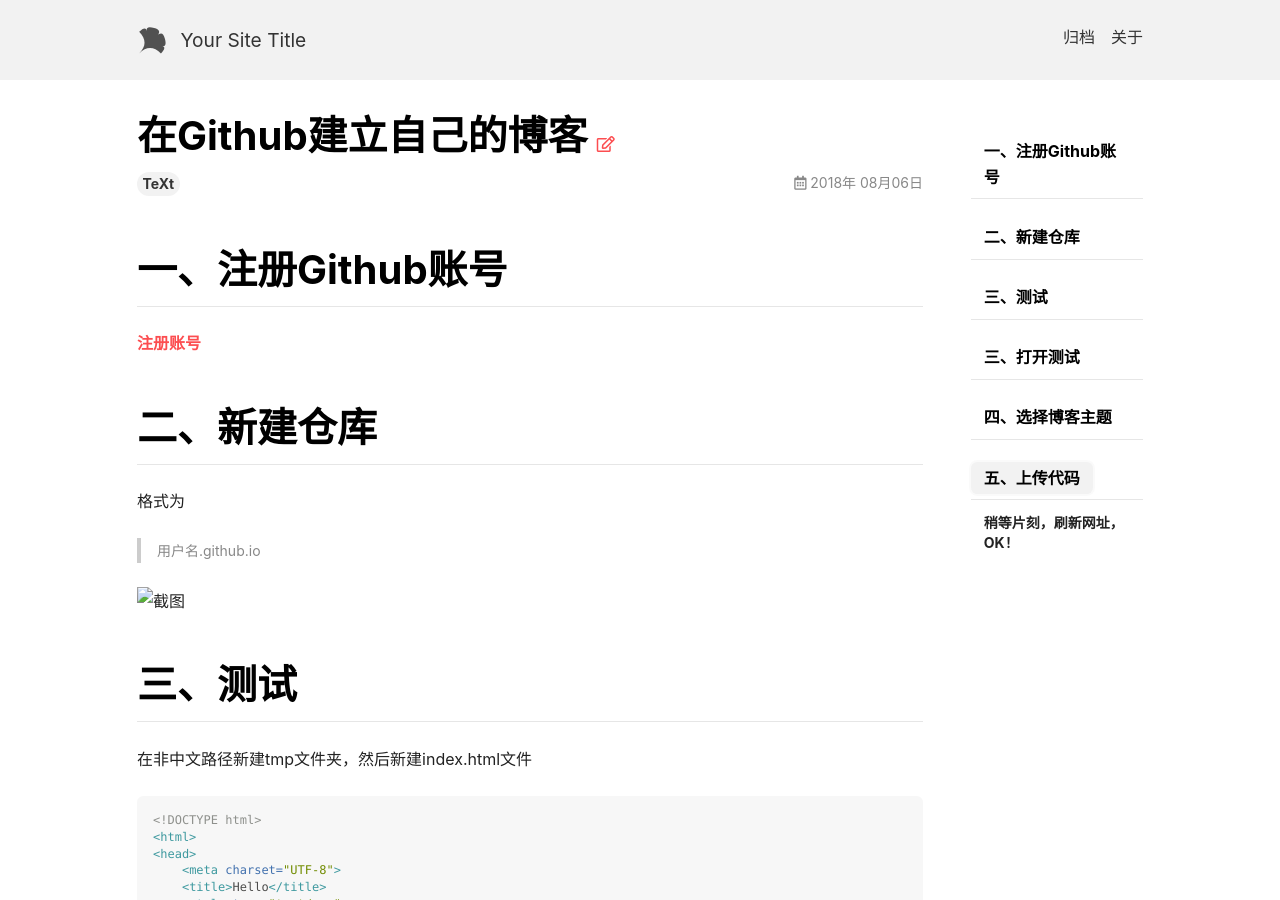
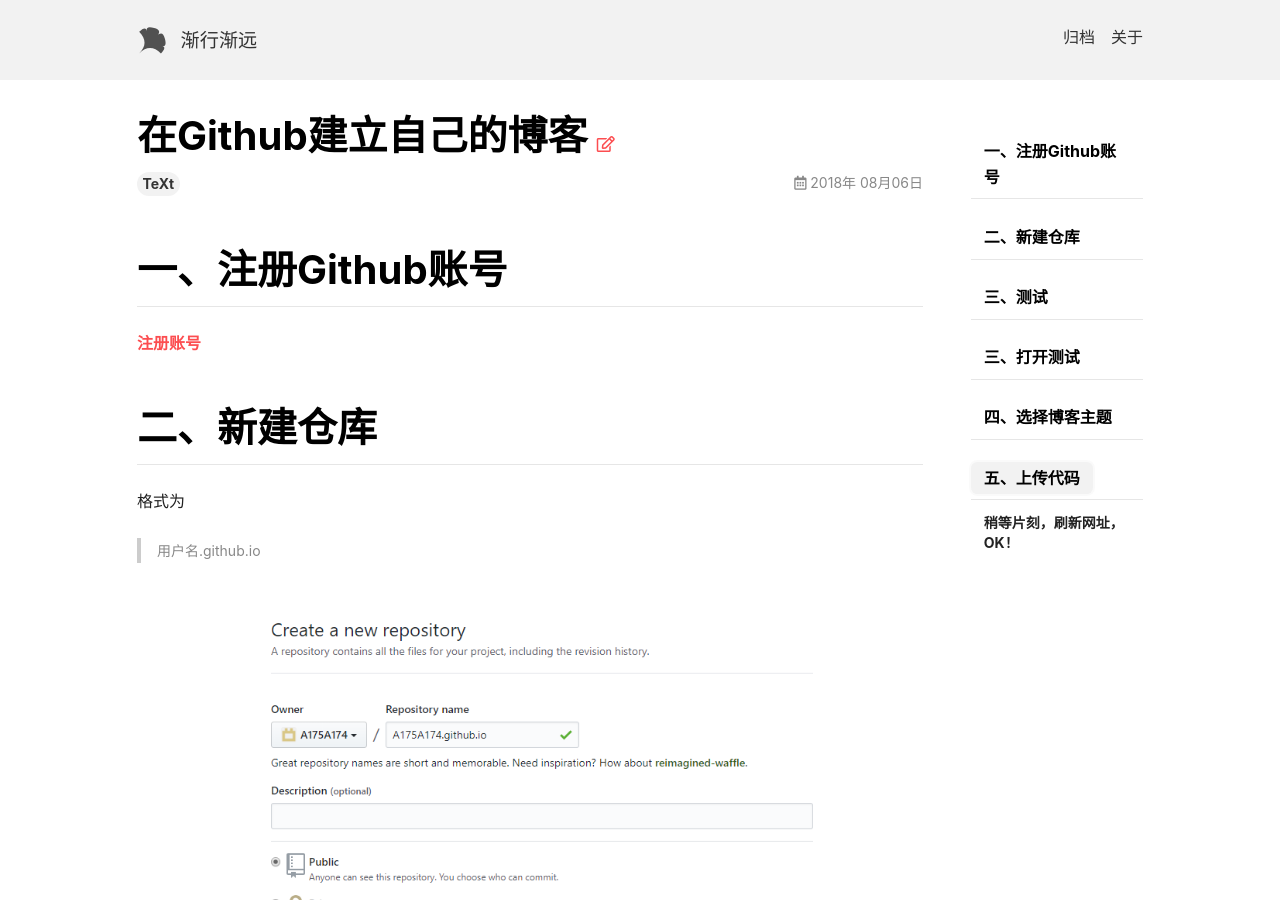
Before and after one commit to A175A174/A175A174.github.io, a Jekyll site: the page built from _posts/2018-08-06-在Github建立自己的博客.md, in a window 1280 px wide and 900 px high. Built offline with Jekyll 4.4.1, drawn with Linux system fonts in a browser that asks for light colours; nearby versions of some CDN libraries; some of the changed text lies outside the part shown.

Commit message:
add blog

```diff
--- a/_config.yml
+++ b/_config.yml
@@ -1,28 +1,12 @@
-# Welcome to Jekyll!
-#
-# This config file is meant for settings that affect your whole blog, values
-# which you are expected to set up once and rarely need to edit after that.
-# For technical reasons, this file is *NOT* reloaded automatically when you use
-# 'jekyll serve'. If you change this file, please restart the server process.
-#
-# ,--------.      ,--.   ,--. ,--.
-# '--.  .--',---.  \  `.'  /,-'  '-.
-#    |  |  | .-. :  .'    \ '-.  .-'
-#    |  |  \   --. /  .'.  \  |  |
-#    `--'   `----''--'   '--' `--'
-
-
-
-
 ## => Site Settings
 ##############################
 text_skin: default # "default" (default), "dark", "forest", "ocean", "chocolate", "orange"
 highlight_theme: default # "default" (default), "tomorrow", "tomorrow-night", "tomorrow-night-eighties", "tomorrow-night-blue", "tomorrow-night-bright"
 url     : # the base hostname & protocol for your site e.g. https://www.someone.com
 baseurl : # does not include hostname
-title   : Your Site Title
+title   : 渐行渐远
 description: > # this means to ignore newlines until "Language & timezone"
-  Your Site Description
+  I have a dream
 
 
 ## => Language and Timezone
--- a/_posts/2018-08-06-在Github建立自己的博客.md
+++ b/_posts/2018-08-06-在Github建立自己的博客.md
@@ -14,7 +14,7 @@ tags: TeXt
 格式为
 > 用户名.github.io
 
-![截图](../assets/myimg/20180806/20180806203343.png)
+![截图](/assets/myimg/20180806/20180806203343.png)
 
 # 三、测试
 在非中文路径新建tmp文件夹，然后新建index.html文件
@@ -54,6 +54,7 @@ git push -u origin master
 
 # 三、打开测试
 要用https访问,出现Hello Github则成功
+
 ![截图](../assets/myimg/20180806/20180806205954.png)
 
 # 四、选择博客主题
```
